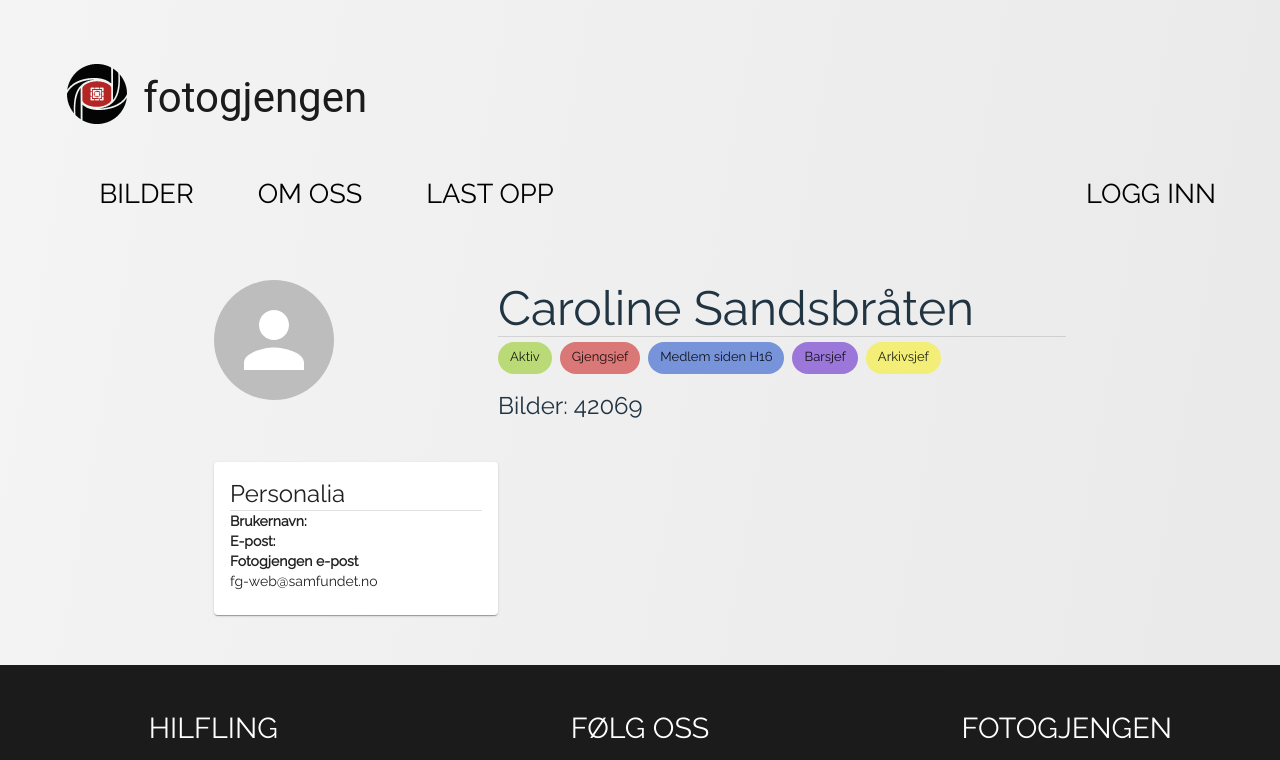
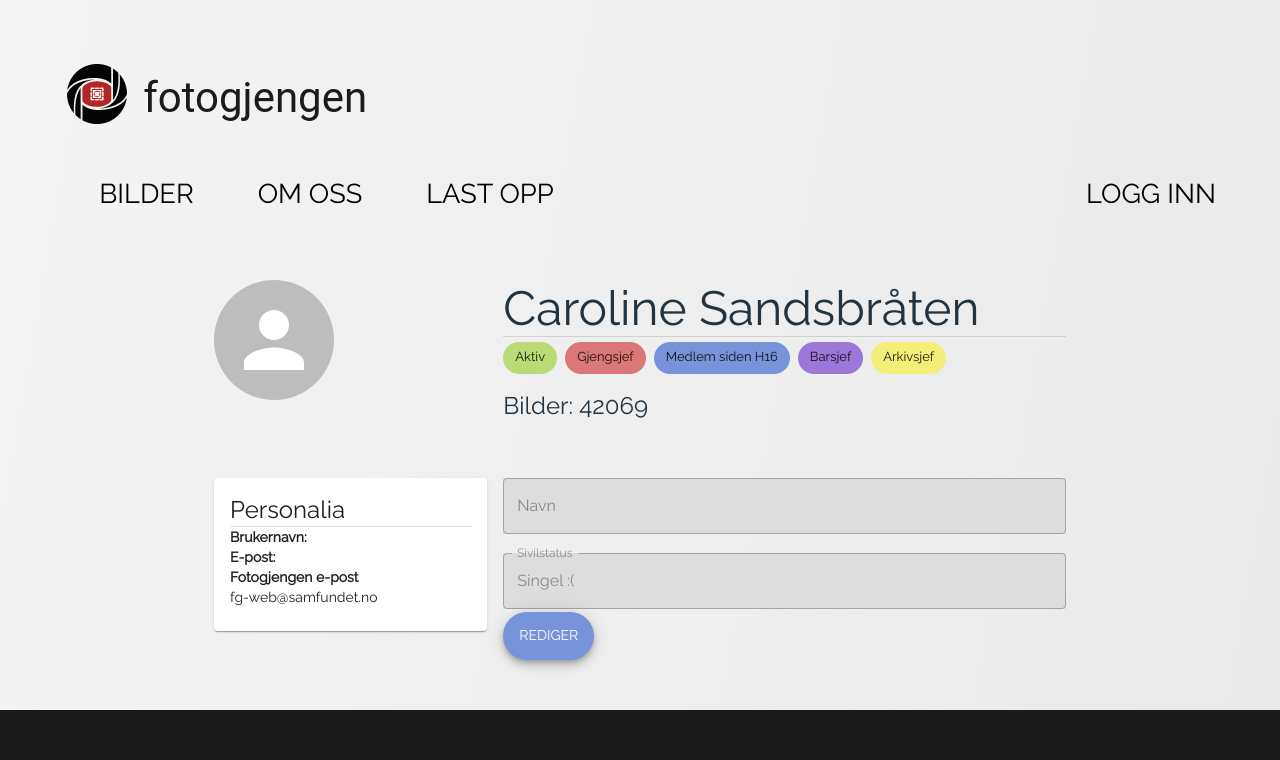
Before and after one commit to Fotogjengen/hilfling-frontend-extern, a React (Create React App) app: page /csa-tester in a window 1280 px wide. Shown: the top 760 px of the page. Built offline with nearby package versions, Linux system fonts and the light colour scheme; no server answers.

Commit message:
wip user info form for photo gang bangers

```diff
--- a/src/components/Form/Form.tsx
+++ b/src/components/Form/Form.tsx
@@ -21,6 +21,9 @@ const Form: FC<FormProps> = ({
   initialValues,
   validate,
   onSubmit,
+  submitButtonColor,
+  submitButtonDisabled,
+  submitButtonText = "Last opp",
   children,
 }) => {
   const [values, setValues] = useState<FormContext["values"]>(initialValues);
@@ -61,7 +64,13 @@ const Form: FC<FormProps> = ({
         {children}
         <Grid container spacing={4}>
           <Grid item xs={6}>
-            <SubmitButton onClick={(e) => _onSubmit(e)}>Last opp</SubmitButton>
+            <SubmitButton
+              disabled={submitButtonDisabled}
+              backgroundColor={submitButtonColor}
+              onClick={(e) => _onSubmit(e)}
+            >
+              {submitButtonText}
+            </SubmitButton>
           </Grid>
         </Grid>
       </form>
--- a/src/components/Form/SubmitButton.tsx
+++ b/src/components/Form/SubmitButton.tsx
@@ -8,6 +8,8 @@ import { isEmpty } from "lodash";
 interface Props {
   children: string;
   float?: "right" | "left";
+  backgroundColor?: string;
+  disabled?: boolean;
 }
 
 const styles = () =>
@@ -20,8 +22,14 @@ const styles = () =>
     },
   });
 
-const SubmitButton = (props: Props & FabProps & WithStyles<typeof styles>) => {
-  const { classes, float, children, onClick } = props;
+const SubmitButton = ({
+  classes,
+  float,
+  children,
+  onClick,
+  backgroundColor = "#7793DA",
+  disabled = false,
+}: Props & FabProps & WithStyles<typeof styles>) => {
   const { errors } = useForm();
   return (
     <Fab
@@ -32,8 +40,11 @@ const SubmitButton = (props: Props & FabProps & WithStyles<typeof styles>) => {
         [classes.floatRight]: float === "right",
       })}
       type="button"
-      disabled={!isEmpty(errors)}
+      disabled={!isEmpty(errors) || disabled}
       onClick={onClick}
+      sx={{
+        backgroundColor: backgroundColor,
+      }}
     >
       {children}
     </Fab>
--- a/src/components/Form/TextField.tsx
+++ b/src/components/Form/TextField.tsx
@@ -20,7 +20,7 @@ let idCount = 0;
 
 const TextField: FC<
   FormFieldProps<TextFieldProps> & WithStyles<typeof styles>
-> = ({ name, label, classes, fullWidth }) => {
+> = ({ name, label, classes, fullWidth, disabled = false }) => {
   const { errors, onChange, values } = useForm();
   const [touched, setTouched] = useState<boolean>(false);
   const id = `Select-${name}-${idCount++}`;
@@ -32,6 +32,7 @@ const TextField: FC<
         onChange={(e) => onChange(name, e.target.value)}
         onBlur={() => setTouched(true)}
         value={values[name]}
+        disabled={disabled}
       />
       <FormHelperText className={classes.helperText}>{error}</FormHelperText>
     </FormControl>
--- a/src/components/Form/types.ts
+++ b/src/components/Form/types.ts
@@ -26,4 +26,7 @@ export interface FormProps {
   initialValues: any;
   validate: Validate<any>;
   onSubmit: (values: any) => void;
+  submitButtonText?: string;
+  submitButtonColor?: string;
+  submitButtonDisabled?: boolean;
 }
--- /dev/null
+++ b/src/forms/FGUserInfoForm.tsx
@@ -0,0 +1,77 @@
+import React, {FC, useState} from "react";
+import Form from "../components/Form/Form";
+import { Grid } from "@mui/material";
+import { Errors, Validate } from "../components/Form/types";
+import TextField from "../components/Form/TextField";
+
+export interface FGUserInfoFormIV {
+  firstName?: string;
+  lastName?: string;
+  relationShipStatus?: string;
+  semesterStart?: string;
+  address?: string;
+  zipCode?: string;
+  city?: string;
+  active?: boolean;
+  pang?: boolean;
+  username?: string;
+  phoneNumber?: string;
+  email?: string;
+  profilePicturePath?: string;
+  sex?: string;
+}
+
+interface Props {
+  initialValues: FGUserInfoFormIV;
+}
+
+const FGUserInfoForm: FC<Props> = ({ initialValues }) => {
+  const [isEditing, setIsEditing] = useState<boolean>(false);
+
+  const onSubmit = (values: Record<string, any>) => {
+    console.log("submit");
+    setIsEditing(!isEditing);
+  };
+
+  const validate: Validate = (values: any): Errors => {
+    // TODO: Do validation
+    console.log("validate", values);
+    const errors: Errors = {};
+    return errors;
+  };
+
+  return (
+    <div>
+      <Form
+        onSubmit={onSubmit}
+        initialValues={initialValues}
+        validate={validate}
+        submitButtonDisabled={false}
+        submitButtonText={"Rediger"}
+      >
+        <Grid container spacing={2}>
+          <Grid item xs={12}>
+            <TextField
+              name="name"
+              label="Navn"
+              fullWidth
+              required
+              disabled={!isEditing}
+            />
+          </Grid>
+          <Grid item xs={12}>
+            <TextField
+                name="relationShipStatus"
+                label="Sivilstatus"
+                fullWidth
+                required
+                disabled={!isEditing}
+            />
+          </Grid>
+        </Grid>
+      </Form>
+    </div>
+  );
+};
+
+export default FGUserInfoForm;
--- a/src/views/CsaTester.tsx
+++ b/src/views/CsaTester.tsx
@@ -14,6 +14,7 @@ import {
 } from "@mui/material";
 import { PhotoGangBangerDto } from "../../generated";
 import { PhotoGangBangerApi } from "../utils/api/PhotoGangBanger";
+import FGUserInfoForm from "../forms/FGUserInfoForm";
 
 interface StyledChipProps {
   bgcolor?: string;
@@ -46,7 +47,7 @@ const CsaTester: FC = () => {
   return (
     <div>
       <Container maxWidth="md">
-        <Grid container>
+        <Grid container spacing={2}>
           <Grid item xs={4}>
             <Avatar
               src={gangBanger.samfundetUser?.profilePicturePath}
@@ -116,6 +117,7 @@ const CsaTester: FC = () => {
           sx={{
             mt: 5,
           }}
+          spacing={2}
         >
           <Grid item xs={4}>
             <Card>
@@ -142,6 +144,15 @@ const CsaTester: FC = () => {
               </CardContent>
             </Card>
           </Grid>
+          <Grid item xs={8}>
+            <FGUserInfoForm
+              initialValues={{
+                firstName: gangBanger.samfundetUser?.firstName || "",
+                relationShipStatus: gangBanger.relationShipStatus || "Singel :(",
+
+              }}
+            />
+          </Grid>
         </Grid>
       </Container>
     </div>
```
